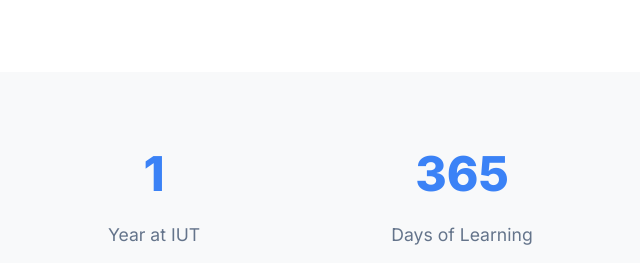
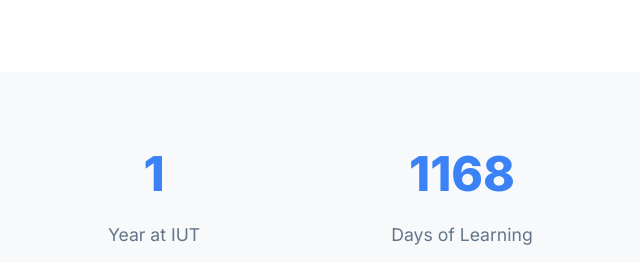
Before and after one commit to Roicalus/portfolio-shaxzod, a plain HTML site: page index.html in a window 1280 px wide. Shown: the part 1520-1783 px from the top of the page, 640-1280 px from the left. Drawn offline with Linux system fonts and the light colour scheme.

Commit message:
Update index.html

```diff
--- a/index.html
+++ b/index.html
@@ -325,7 +325,7 @@
                 <div class="stat-label">Year at IUT</div>
             </div>
             <div class="stat-card">
-                <div class="stat-number counter" data-target="365">0</div>
+                <div class="stat-number counter" data-target="1168">0</div>
                 <div class="stat-label">Days of Learning</div>
             </div>
         </div>
```
